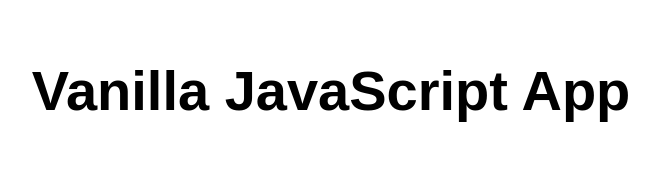
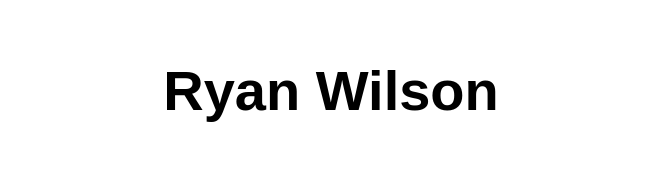
Before and after one commit to rwilson154/my-first-static-web-app, a website: page src/index.html in a window 1280 px wide. Shown: the whole page, without its empty margins (309-968 px from the left). Drawn offline with Linux system fonts and the light colour scheme.

Commit message:
Update index.html

```diff
--- a/src/index.html
+++ b/src/index.html
@@ -10,7 +10,7 @@
 
 <body>
   <main>
-    <h1>Vanilla JavaScript App</h1>
+    <h1>Ryan Wilson</h1>
   </main>
 </body>
 
```
